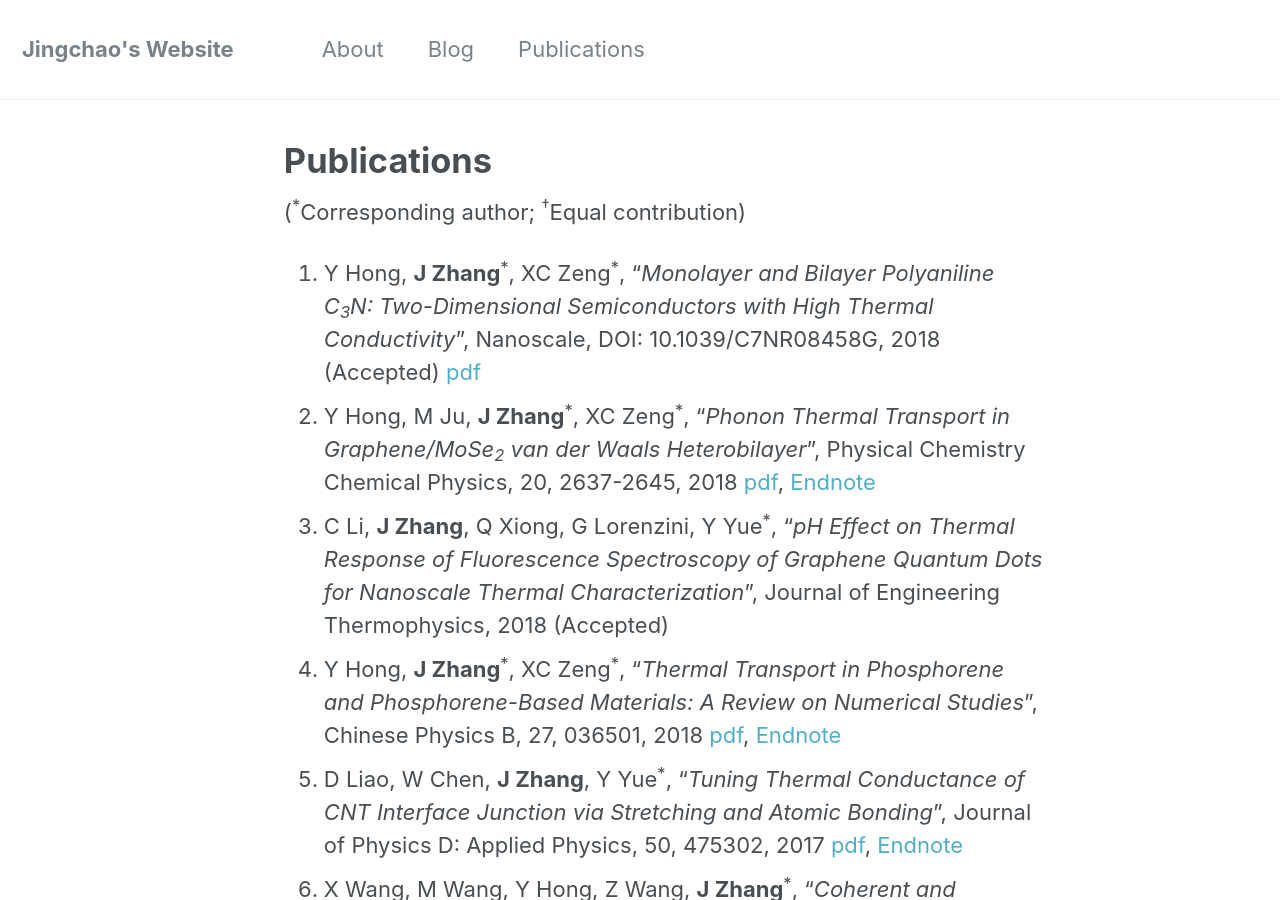
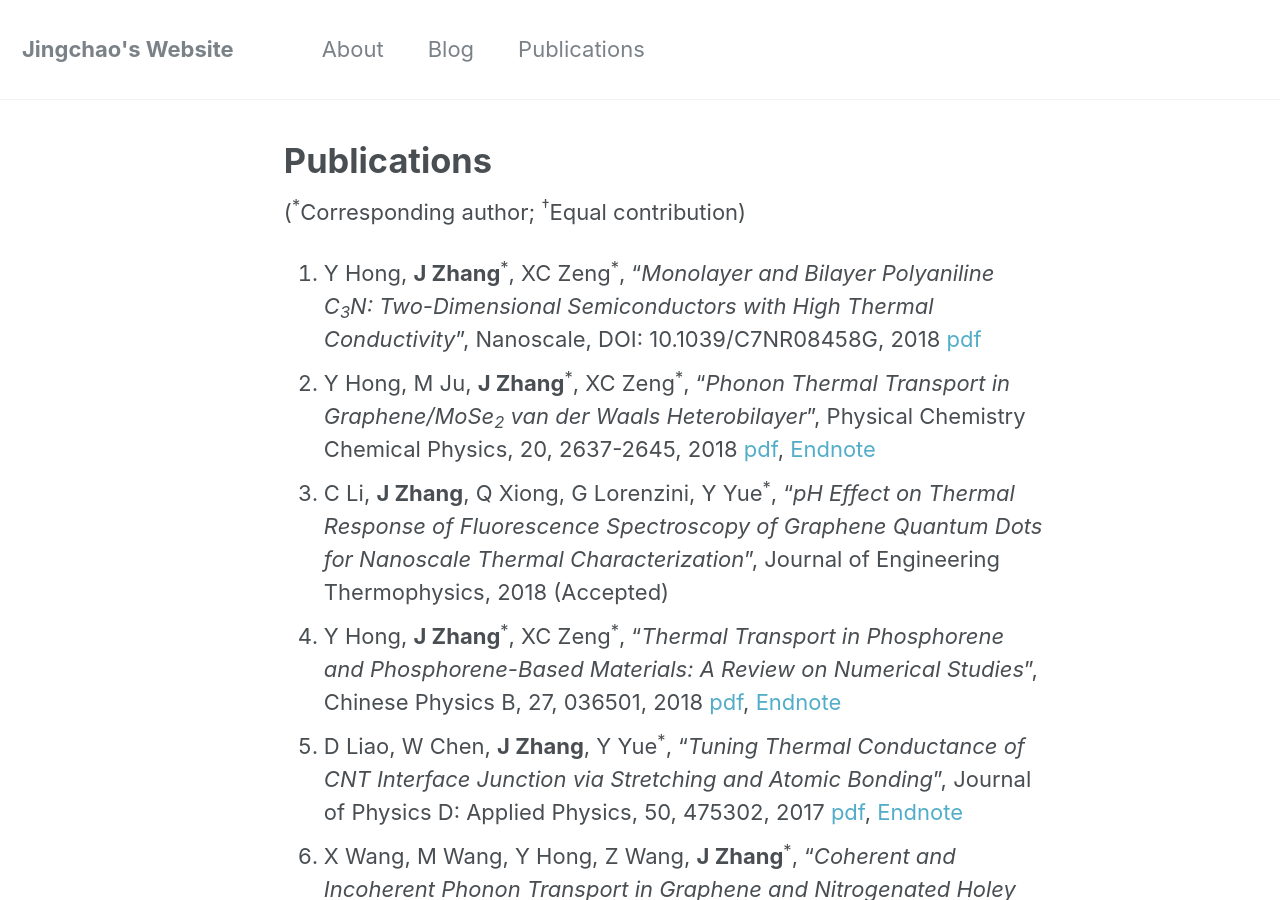
Before and after one commit to JingchaoZhang/JingchaoZhang.github.io, a Jekyll site: the page built from _pages/publications.md, in a window 1280 px wide and 900 px high. Built offline with Jekyll 4.4.1, drawn with Linux system fonts in a browser that asks for light colours.

Commit message:
Update publications.md

```diff
--- a/_pages/publications.md
+++ b/_pages/publications.md
@@ -7,7 +7,7 @@ author_profile: false
 
 (<sup>\*</sup>Corresponding author; <sup>†</sup>Equal contribution)
 
-1. Y Hong, **J Zhang**<sup>\*</sup>, XC Zeng<sup>\*</sup>, "_Monolayer and Bilayer Polyaniline C<sub>3</sub>N: Two-Dimensional Semiconductors with High Thermal Conductivity_", Nanoscale, DOI: 10.1039/C7NR08458G, 2018 (Accepted) [pdf](https://drive.google.com/file/d/1sECnbFaP6Q1bmvQS4k0AjIOJqxok746I/view?usp=sharing)
+1. Y Hong, **J Zhang**<sup>\*</sup>, XC Zeng<sup>\*</sup>, "_Monolayer and Bilayer Polyaniline C<sub>3</sub>N: Two-Dimensional Semiconductors with High Thermal Conductivity_", Nanoscale, DOI: 10.1039/C7NR08458G, 2018 [pdf](https://drive.google.com/file/d/1sECnbFaP6Q1bmvQS4k0AjIOJqxok746I/view?usp=sharing)
 1. Y Hong, M Ju, **J Zhang**<sup>\*</sup>, XC Zeng<sup>\*</sup>, "_Phonon Thermal Transport in Graphene/MoSe<sub>2</sub> van der Waals Heterobilayer_", Physical Chemistry Chemical Physics, 20, 2637-2645, 2018 [pdf](https://drive.google.com/file/d/1k5u2lq0edLLrHe_thXeGPViDP6baNOrH/view?usp=sharing), [Endnote](https://drive.google.com/uc?export=download&id=1ZJy2oPJVW0wXyWCvhVaUJGBgGGVWsfaS)
 1. C Li, **J Zhang**, Q Xiong, G Lorenzini, Y Yue<sup>\*</sup>, "_pH Effect on Thermal Response of Fluorescence Spectroscopy of Graphene Quantum Dots for Nanoscale Thermal Characterization_", Journal of Engineering Thermophysics, 2018 (Accepted)
 1. Y Hong, **J Zhang**<sup>\*</sup>, XC Zeng<sup>\*</sup>, "_Thermal Transport in Phosphorene and Phosphorene-Based Materials: A Review on Numerical Studies_", Chinese Physics B, 27, 036501, 2018 [pdf](https://drive.google.com/file/d/1u7typxe5JFBIy2WccJqppn1kRMj4wYIm/view?usp=sharing), [Endnote](https://drive.google.com/uc?export=download&id=1bVoKtKJo2kXffScuZml13ccHEqH1V6ih)
```
